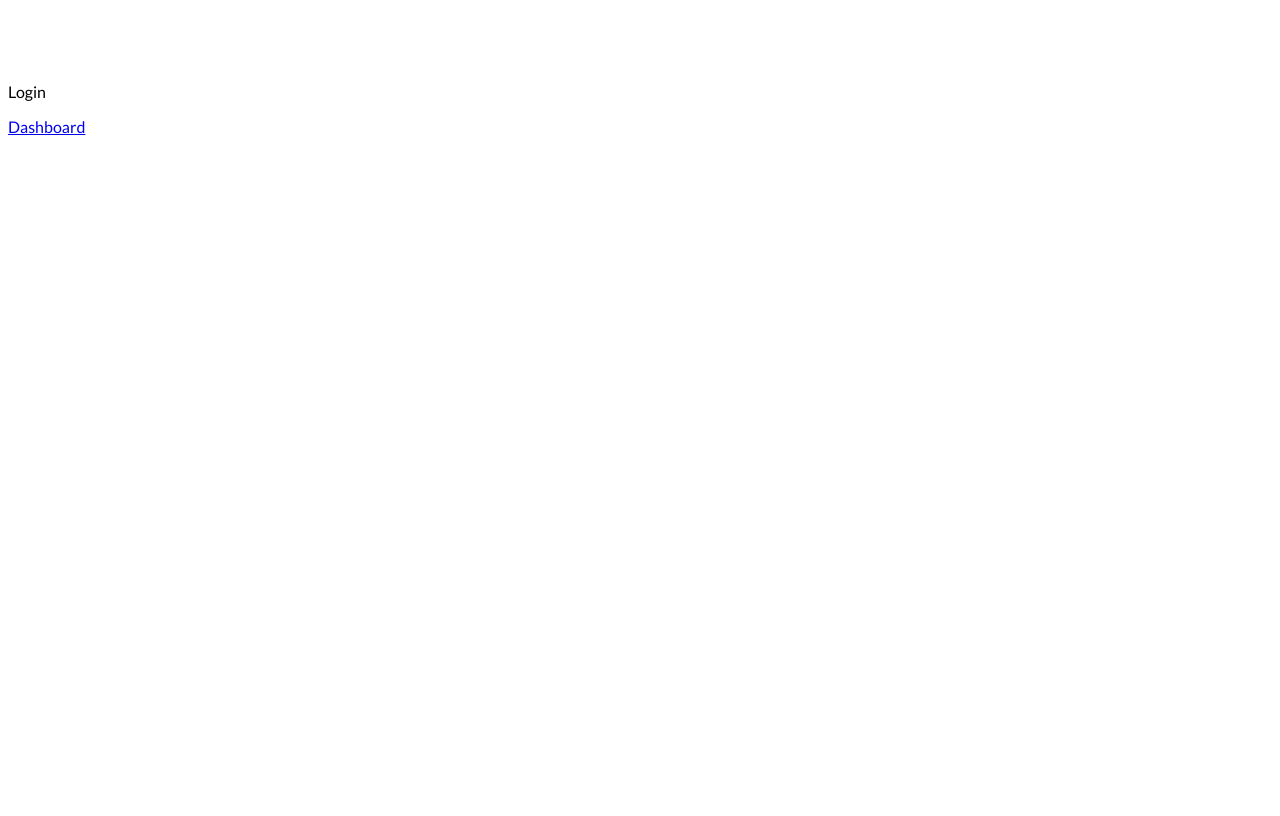
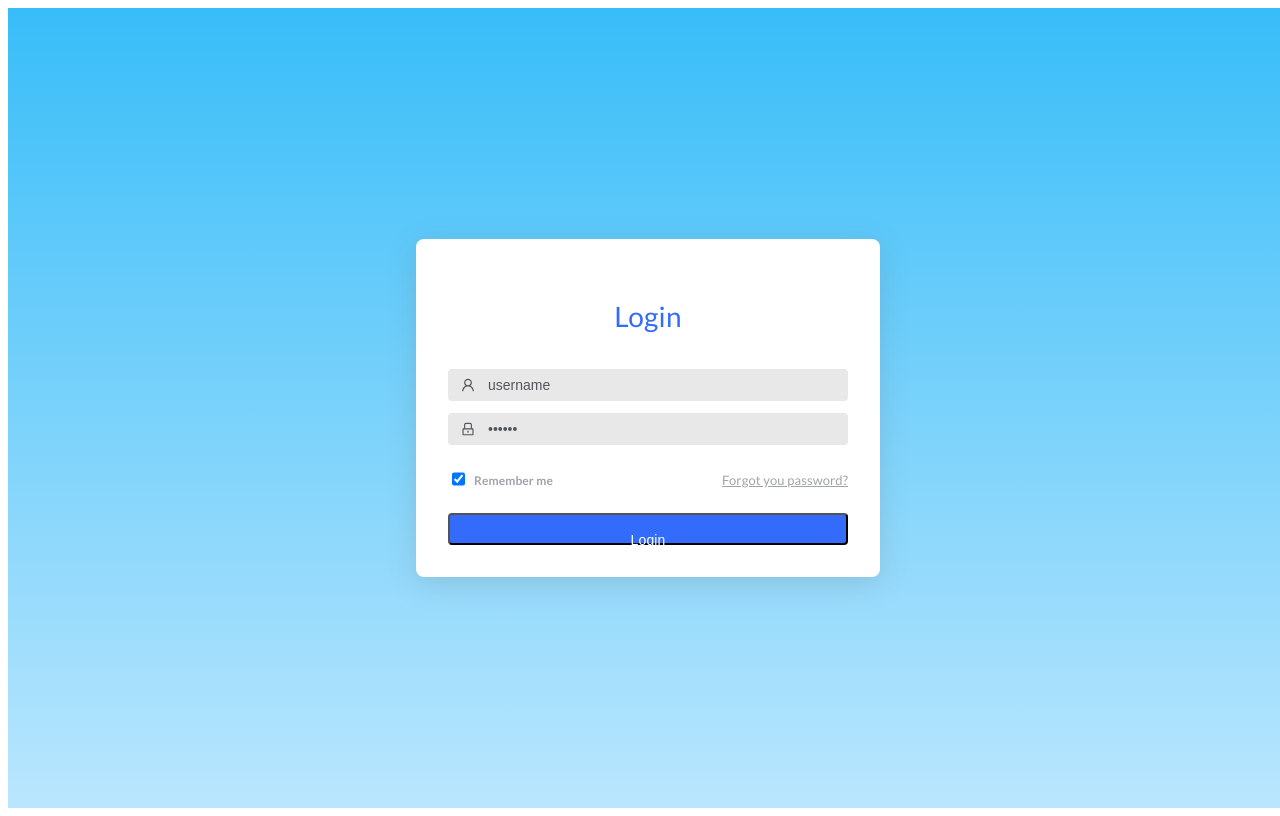
Before and after one commit to LucasFMachado/healthcare-dashboard, a Next.js app: page / in a window 1280 px wide. Built offline with nearby package versions, Linux system fonts and the light colour scheme.

Commit message:
Create login page

```diff
--- a/src/app/(public)/page.tsx
+++ b/src/app/(public)/page.tsx
@@ -1,12 +1,157 @@
+'use client'
+
 import Link from 'next/link'
+import { useRouter } from 'next/navigation'
+import { FormEvent } from 'react'
+import { AiOutlineLock, AiOutlineUser } from 'react-icons/ai'
+import { styled } from 'styled-components'
 
-import { PageWrapper } from '@/components/layout/PageWrapper'
+import { Body2, H3, Small1, Small2 } from '@/styles/components'
+import { colors } from '@/styles/variables'
 
 export default function Login() {
+  const router = useRouter()
+
+  const handleSubmit = (e: FormEvent<HTMLFormElement>) => {
+    e.preventDefault()
+    router.push('/dashboard')
+  }
+
   return (
     <PageWrapper>
-      <p>Login</p>
-      <Link href="/dashboard">Dashboard</Link>
+      <Form>
+        <H3>Login</H3>
+        <Credentials>
+          <InputControl>
+            <AiOutlineUser />
+            <input
+              id="username"
+              type="text"
+              value="username"
+              placeholder="Type your username"
+            />
+          </InputControl>
+          <InputControl>
+            <AiOutlineLock />
+            <input
+              id="password"
+              type="password"
+              value="123456"
+              placeholder="Type your password"
+            />
+          </InputControl>
+        </Credentials>
+        <AccountActions>
+          <div>
+            <input id="remember" type="checkbox" checked />
+            <label htmlFor="remember">
+              <Small2>Remember me</Small2>
+            </label>
+          </div>
+          <Link href="/#">
+            <Small1>Forgot you password?</Small1>
+          </Link>
+        </AccountActions>
+        <button onClick={handleSubmit}>
+          <Body2>Login</Body2>
+        </button>
+      </Form>
     </PageWrapper>
   )
 }
+
+const PageWrapper = styled.div`
+  width: 100vw;
+  height: 100vh;
+  display: flex;
+  align-items: center;
+  justify-content: center;
+  background: linear-gradient(rgb(56, 189, 248), rgb(186, 230, 253));
+`
+
+const Form = styled.form`
+  width: 400px;
+  background-color: white;
+  border-radius: 8px;
+  padding: 32px;
+  box-shadow: rgba(100, 100, 111, 0.2) 0px 7px 29px 0px;
+  display: flex;
+  flex-direction: column;
+  gap: 24px;
+
+  h3 {
+    color: ${colors.primary.main};
+    text-align: center;
+    margin-bottom: 12px;
+  }
+
+  button {
+    width: 100%;
+    background-color: ${colors.primary.main};
+    height: 32px;
+    border-radius: 4px;
+    color: ${colors.white};
+    transition: 0.3s;
+
+    &:hover {
+      background-color: ${colors.primary.hover};
+    }
+  }
+`
+
+const Credentials = styled.div`
+  display: flex;
+  flex-direction: column;
+  gap: 12px;
+`
+
+const AccountActions = styled.div`
+  display: flex;
+  justify-content: space-between;
+
+  a {
+    text-align: center;
+    color: ${colors.grey.main};
+    transition: 0.3s;
+
+    &:hover {
+      color: ${colors.grey.dark};
+    }
+  }
+
+  > div {
+    display: flex;
+    gap: 6px;
+    color: ${colors.grey.main};
+
+    &:hover {
+      color: ${colors.grey.dark};
+    }
+  }
+`
+
+const InputControl = styled.div`
+  position: relative;
+  display: flex;
+  align-items: center;
+
+  svg {
+    position: absolute;
+    margin-left: 12px;
+    height: 16px;
+    width: 16px;
+    color: ${colors.grey.dark};
+  }
+
+  input {
+    padding: 0px 40px;
+    width: 100%;
+    border: none;
+    background: ${colors.divider};
+    height: 32px;
+    border-radius: 4px;
+    outline: none;
+    font-size: 14px;
+    color: ${colors.grey.dark};
+  }
+`
--- a/src/components/layout/PageWrapper.tsx
+++ /dev/null
@@ -1,21 +0,0 @@
-'use client'
-
-import { ReactNode } from 'react'
-import { styled } from 'styled-components'
-
-import { colors } from '@/styles/variables'
-
-interface PageWrapperProps {
-  children: ReactNode
-}
-
-export function PageWrapper({ children }: PageWrapperProps) {
-  return <Container>{children}</Container>
-}
-
-const Container = styled.main`
-  width: 100%;
-  padding: 16px 16px 16px 0;
-  background-color: ${colors.white};
-  margin-top: 50px;
-`
```
Also changed, not shown: src/components/layout/Dashboard.tsx (+12 -5 lines).
